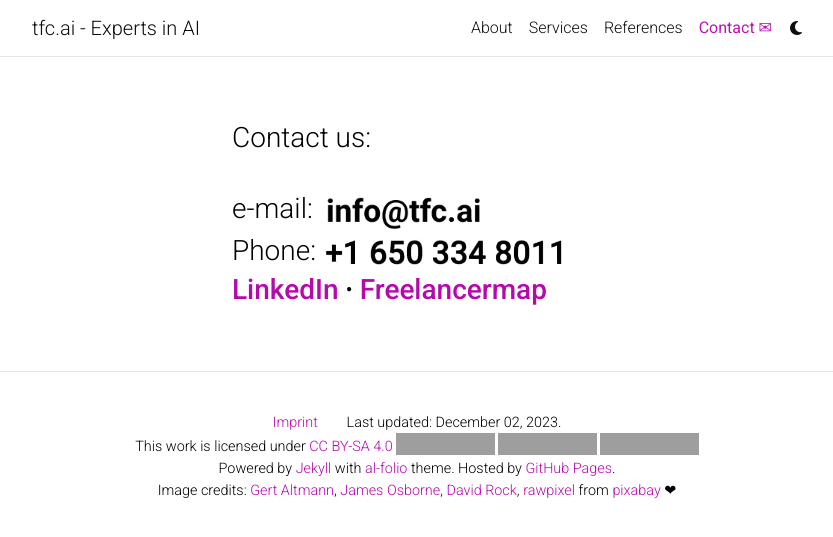
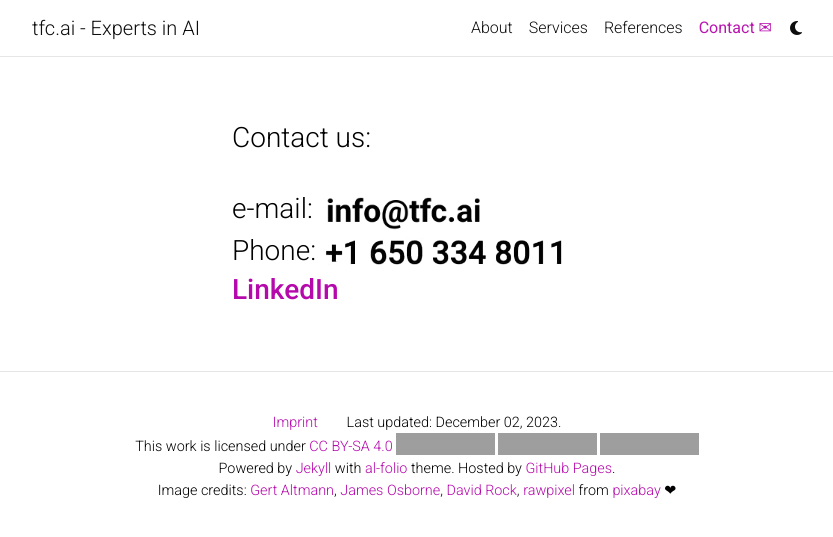
Before and after one commit to velaia/velaia.github.io, a Jekyll site: the page built from _pages/contact.md, in a window 1280 px wide, cut to the strip 0-537 px from the top of the page. Shown: the whole strip, without its empty margins (223-1056 px from the left). Built offline with Jekyll 4.4.1, drawn with Linux system fonts in a browser that asks for light colours; comment, search, counter and statistics services are not loaded; a style sheet for code colours, icons or effects is not loaded; grey boxes are pictures that could not be loaded.

Commit message:
removed freelancermap

```diff
--- a/_pages/contact.md
+++ b/_pages/contact.md
@@ -12,6 +12,6 @@
 Contact us:<br /><br />
 e-mail: <img style="height: 45px;" src="/assets/img/info-address_transp.png"><br />
 Phone: <img style="height: 40px;" src="/assets/img/contact-phone.jpg"><br />
-<strong><a target="_blank" title="tfc.ai at LinkedIn" href="https://www.linkedin.com/in/dnlang/">LinkedIn</a> 𐤟 <a href="https://www.freelancermap.com/profile/experte-ai-und-ml-pytorch-und-nvidia-und-projektleiter-industrie-4-0-iot" target="_blank" title="Profile of Daniel N Lang on freelancermap.com">Freelancermap</a></strong><br />
+<strong><a target="_blank" title="tfc.ai at LinkedIn" href="https://www.linkedin.com/in/dnlang/">LinkedIn</a></strong><br />
 
 </h3></p>
```
